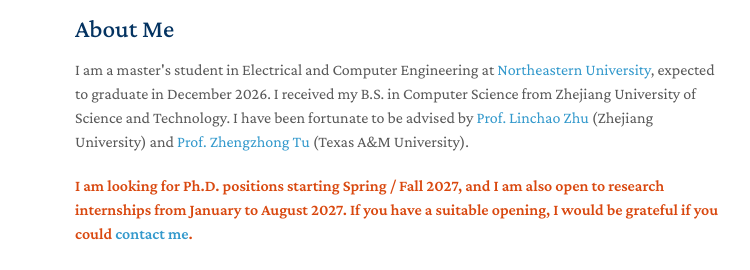
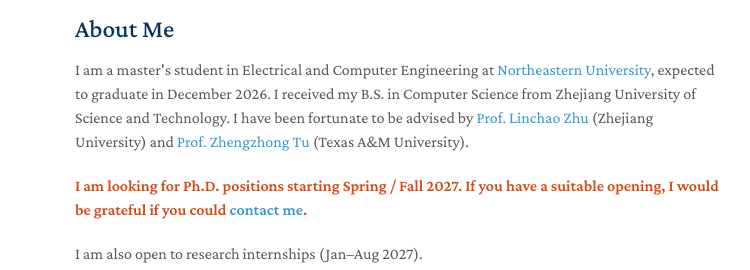
Before and after one commit to ShengyunZhong/ShengyunZhong.github.io, a plain HTML site: page index.html in a window 1280 px wide. Shown: the part 51-321 px from the top of the page, 395-1145 px from the left. Drawn offline with nearby package versions, Linux system fonts and the light colour scheme; no server answers; some icons are missing.

Commit message:
Move internship note to its own short line

```diff
--- a/index.html
+++ b/index.html
@@ -57,7 +57,9 @@
 
 <p>I am a master's student in Electrical and Computer Engineering at <a href="https://www.northeastern.edu/">Northeastern University</a>, expected to graduate in December 2026. I received my B.S. in Computer Science from Zhejiang University of Science and Technology. I have been fortunate to be advised by <a href="https://scholar.google.com/citations?user=9ZukE28AAAAJ&amp;hl=en">Prof. Linchao Zhu</a> (Zhejiang University) and <a href="https://scholar.google.com/citations?user=9ajdZaEAAAAJ&amp;hl=en">Prof. Zhengzhong Tu</a> (Texas A&amp;M University).</p>
 
-<p class="seeking">I am looking for Ph.D. positions starting Spring / Fall 2027, and I am also open to research internships from January to August 2027. If you have a suitable opening, I would be grateful if you could <a href="#" class="copy-email" title="Click to copy email">contact me</a>.</p>
+<p class="seeking">I am looking for Ph.D. positions starting Spring / Fall 2027. If you have a suitable opening, I would be grateful if you could <a href="#" class="copy-email" title="Click to copy email">contact me</a>.</p>
+
+<p>I am also open to research internships (Jan&ndash;Aug 2027).</p>
 
 <h2 id="research-interests">Research Interests</h2>
 
```
